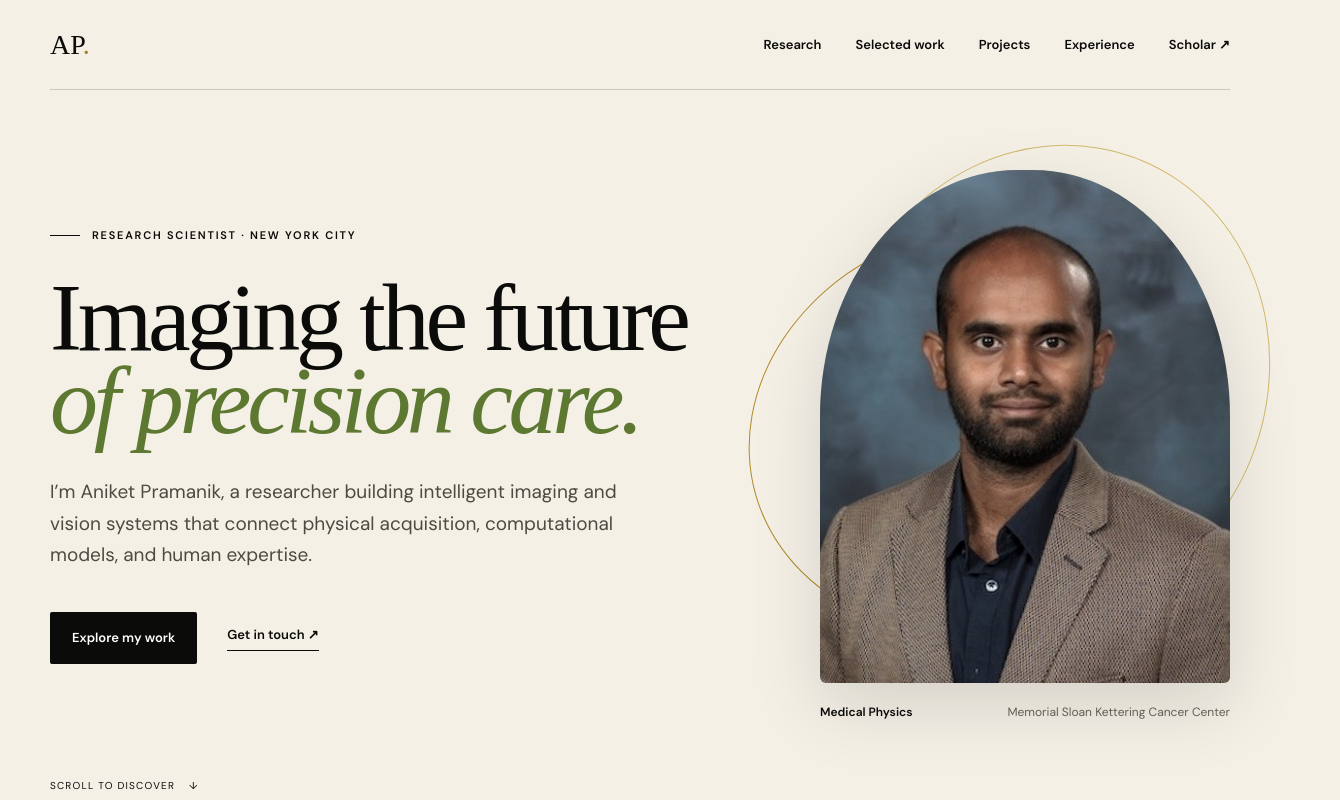
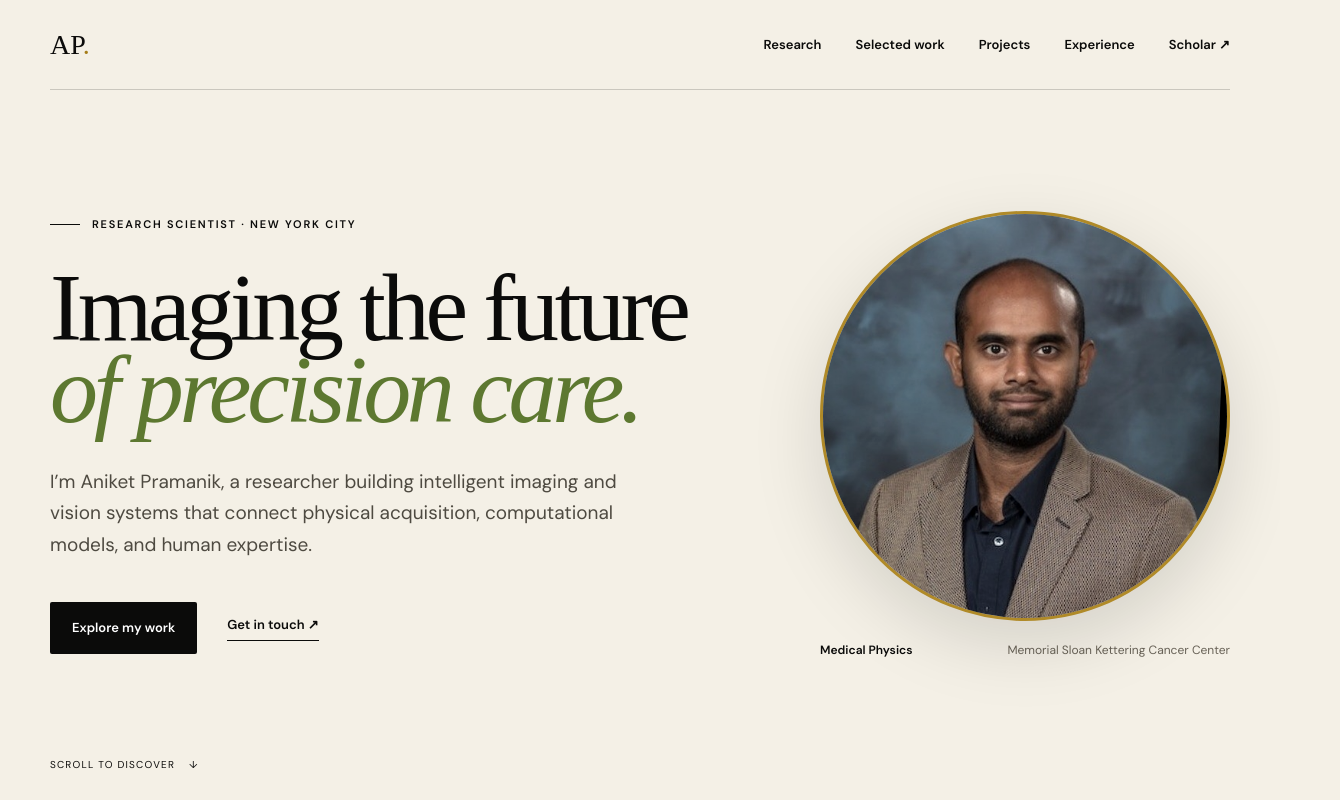
Before and after one commit to anikpram/anikpram.github.io, a Next.js app: page / in a window 1280 px wide. Shown: the top 800 px of the page, 1340 px wide, since content can reach past the window. Built offline with nearby package versions, Linux system fonts and the light colour scheme; a web font is replaced by a local one.

Commit message:
Use circular profile portrait

```diff
--- a/app/globals.css
+++ b/app/globals.css
@@ -25,11 +25,8 @@ h1 em,h2 em { font-weight:400; color:#5d7830; }
 .button.primary { background:var(--ink); color:white; padding:16px 22px; border-radius:2px; }
 .button.text { border-bottom:1px solid var(--ink); padding-bottom:5px; }
 .portrait-wrap { width:min(410px,86%); justify-self:end; position:relative; }
-.portrait-frame { aspect-ratio:4/5; overflow:hidden; position:relative; z-index:2; border-radius:48% 48% 6px 6px; background:#d7d0bf; box-shadow:0 24px 70px rgba(0,0,0,.13); }
-.portrait-frame img { width:100%; height:100%; object-fit:cover; filter:saturate(.72) sepia(.08) contrast(1.05); }
-.orbit { position:absolute; border:1px solid #b08a28; border-radius:50%; z-index:1; }
-.orbit-one { width:118%; height:74%; left:-18%; top:10%; transform:rotate(-16deg); }
-.orbit-two { width:105%; height:86%; left:4%; top:-5%; transform:rotate(22deg); border-color:#d2b96c; }
+.portrait-frame { aspect-ratio:1; overflow:hidden; position:relative; border:3px solid #b08a28; border-radius:50%; background:#d7d0bf; box-shadow:0 24px 70px rgba(0,0,0,.13); }
+.portrait-frame img { width:100%; height:100%; object-fit:cover; object-position:center 24%; filter:saturate(.72) sepia(.08) contrast(1.05); }
 .portrait-label { font-size:12px; font-weight:600; margin:20px 0 0; display:flex; justify-content:space-between; gap:20px; }
 .portrait-label span { font-weight:400; color:#686257; text-align:right; }
 .scroll-note { position:absolute; bottom:28px; left:0; font-size:10px; text-transform:uppercase; letter-spacing:.12em; }
--- a/app/page.tsx
+++ b/app/page.tsx
@@ -104,8 +104,6 @@ export default function Home() {
           <div className="portrait-frame">
             <img src="/aniket-pramanik.png" alt="Portrait of Aniket Pramanik" />
           </div>
-          <div className="orbit orbit-one" />
-          <div className="orbit orbit-two" />
           <p className="portrait-label">
             Medical Physics
             <span>Memorial Sloan Kettering Cancer Center</span>
```
